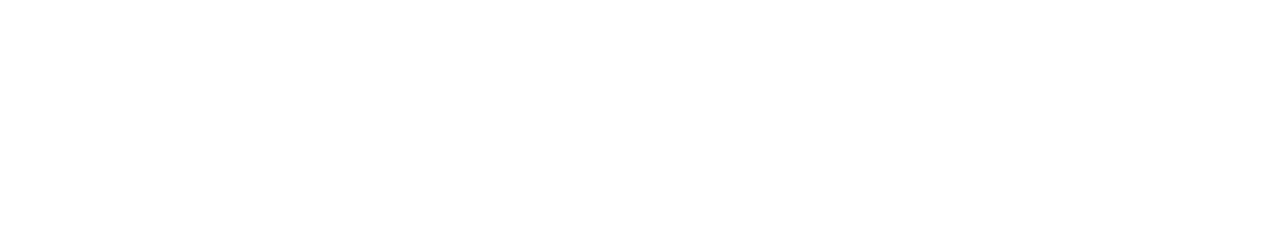
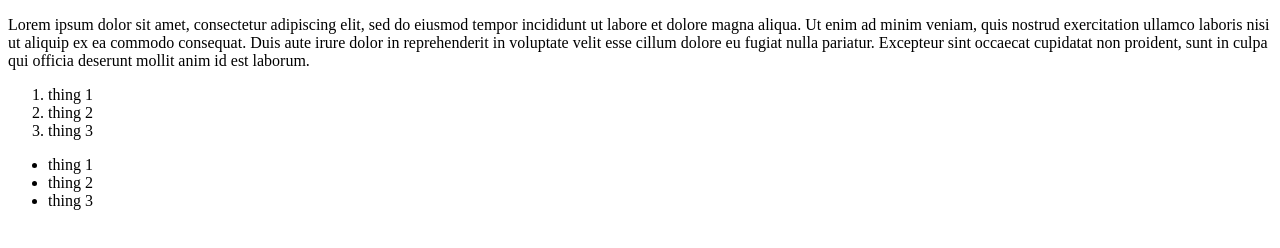
Before and after one commit to TannerGlazier/git_test, a plain HTML site: page html-boilerplate/index.html in a window 1280 px wide. Drawn offline with Linux system fonts and the light colour scheme.

Commit message:
another commit

```diff
--- a/html-boilerplate/index.html
+++ b/html-boilerplate/index.html
@@ -1,3 +1,21 @@
 <!DOCTYPE html>
 <html lang="en">
+<head>
+    <meta charset="UTF-8">
+    <meta name="viewport" content="width=device-width, initial-scale=1.0">
+    <title>Document</title>
+</head>
+<body>
+    <p>Lorem ipsum dolor sit amet, consectetur adipiscing elit, sed do eiusmod tempor incididunt ut labore et dolore magna aliqua. Ut enim ad minim veniam, quis nostrud exercitation ullamco laboris nisi ut aliquip ex ea commodo consequat. Duis aute irure dolor in reprehenderit in voluptate velit esse cillum dolore eu fugiat nulla pariatur. Excepteur sint occaecat cupidatat non proident, sunt in culpa qui officia deserunt mollit anim id est laborum.</p>
+    <ol>
+        <li>thing 1</li>
+        <li>thing 2</li>
+        <li>thing 3</li>
+    </ol>
+    <ul>
+        <li>thing 1</li>
+        <li>thing 2</li>
+        <li>thing 3</li>
+    </ul>
+</body>
 </html>
```
